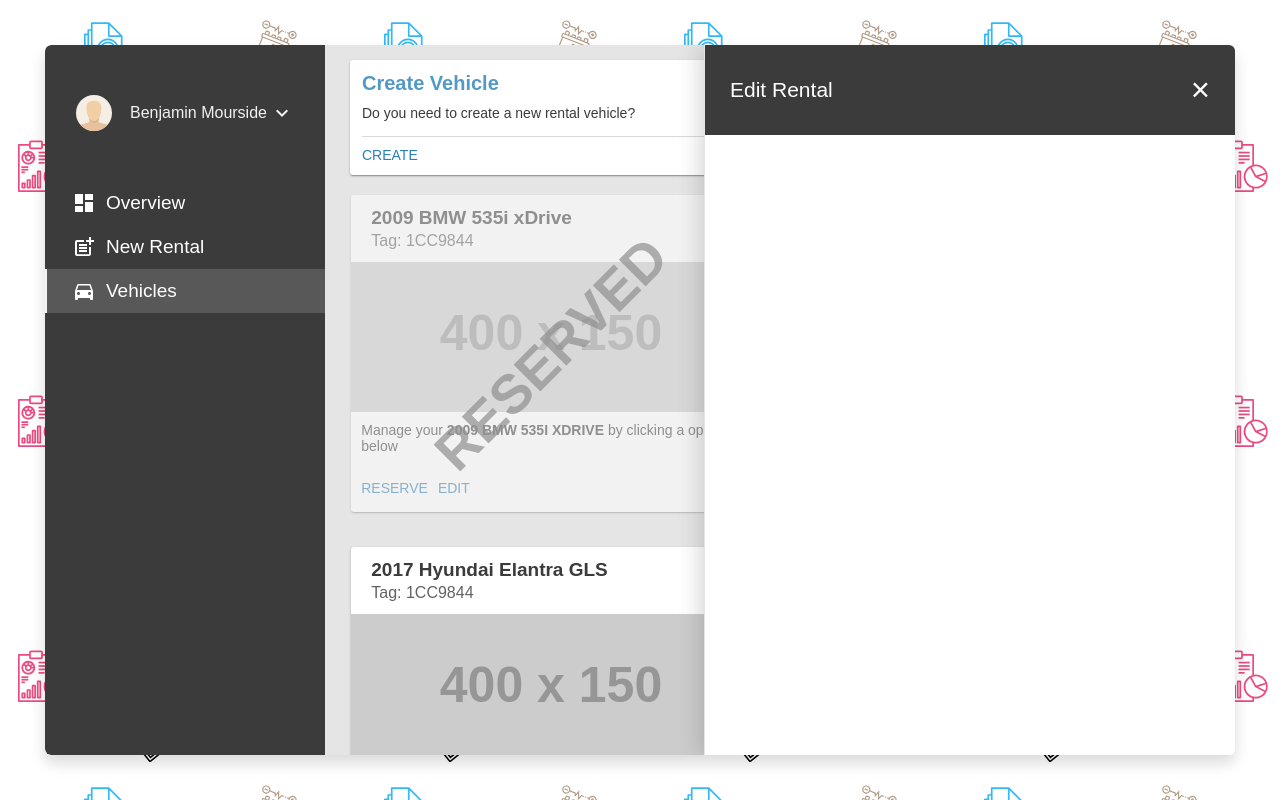
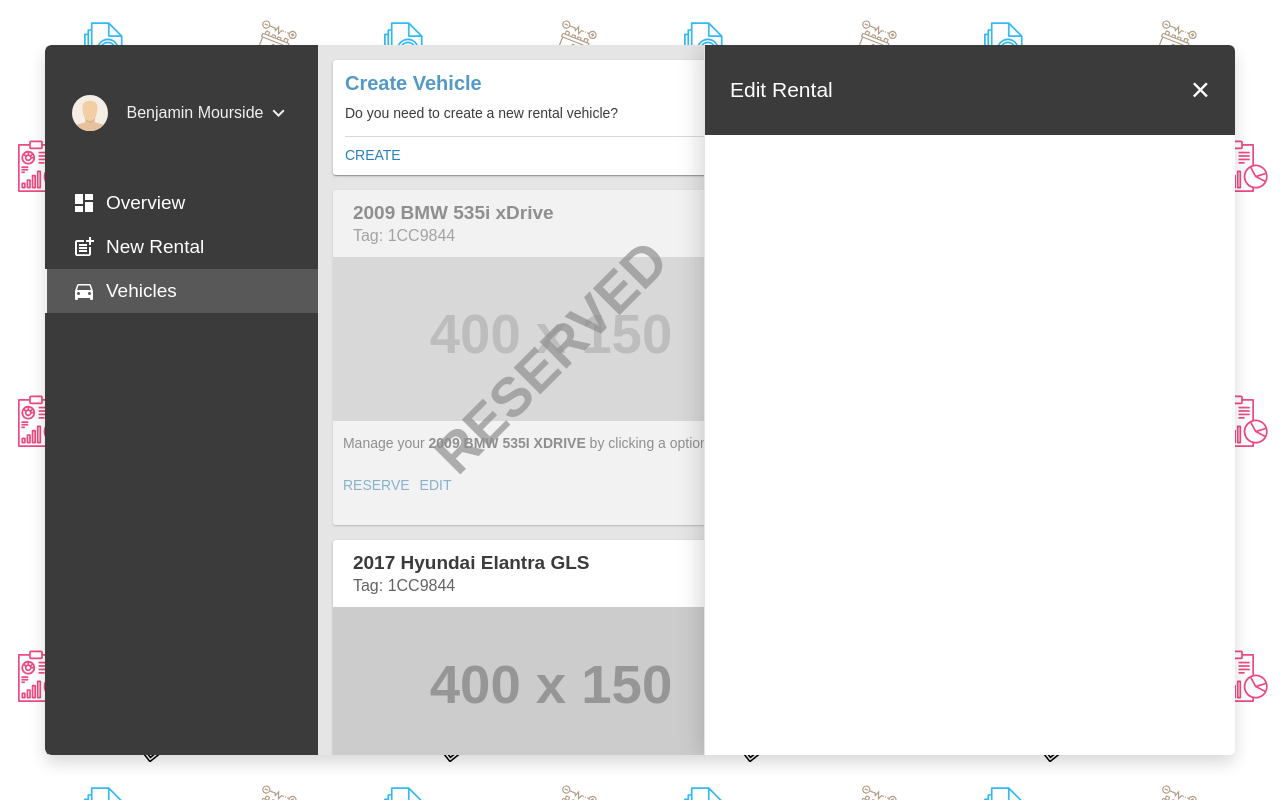
Before and after one commit to amattu2/automotive-rental-manager, a plain HTML site: page index.html in a window 1280 px wide. Drawn offline with Linux system fonts and the light colour scheme; placeholder pictures from the web are drawn by us.

Commit message:
Drop styling constraints imposed by card-2/1 elements, use grid size

```diff
--- a/assets/css/elements.css
+++ b/assets/css/elements.css
@@ -18,8 +18,6 @@
   background: #fff;
   border-radius: 3px;
   box-shadow: var(--box-shadow-1);
-  width: 400px;
-  margin: 15px auto;
   color: #3b3b3b;
   transition: opacity var(--standard-animation-duration) ease-out;
 }
@@ -62,12 +60,13 @@
 }
 
 .card-1 .card-image {
-  width: 400px;
-  height: 150px;
+  width: 100%;
+  height: auto;
 }
 
 .card-1 .card-image img {
   -webkit-user-drag: none;
+  width: 100%;
 }
 
 .card-1 .card-text {
@@ -106,10 +105,7 @@
   border-radius: 3px;
   box-shadow: var(--box-shadow-1);
   box-sizing: border-box;
-  width: calc(100% - 50px);
   padding: 12px;
-  margin: 0 25px;
-  margin-top: 15px;
   color: #3b3b3b;
   transition: opacity var(--standard-animation-duration) ease-out;
   user-select: none;
--- a/assets/css/index.css
+++ b/assets/css/index.css
@@ -60,8 +60,9 @@ body {
   display: grid;
   grid-template-columns: repeat(2, 1fr);
   grid-template-rows: repeat(5, 1fr);
-  grid-column-gap: 5px;
-  grid-row-gap: 5px;
+  grid-column-gap: 15px;
+  grid-row-gap: 15px;
+  padding: 15px;
 }
 
 .content.grid .full-item {
```
